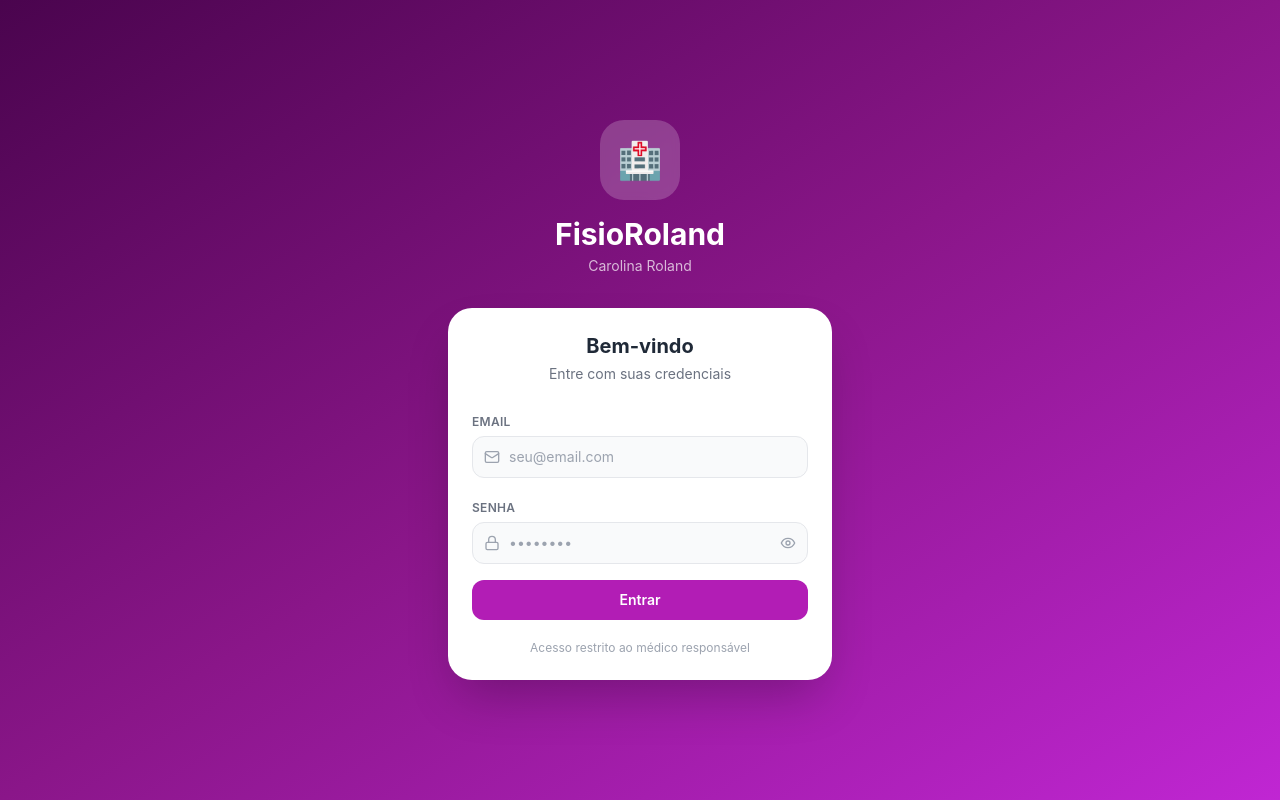
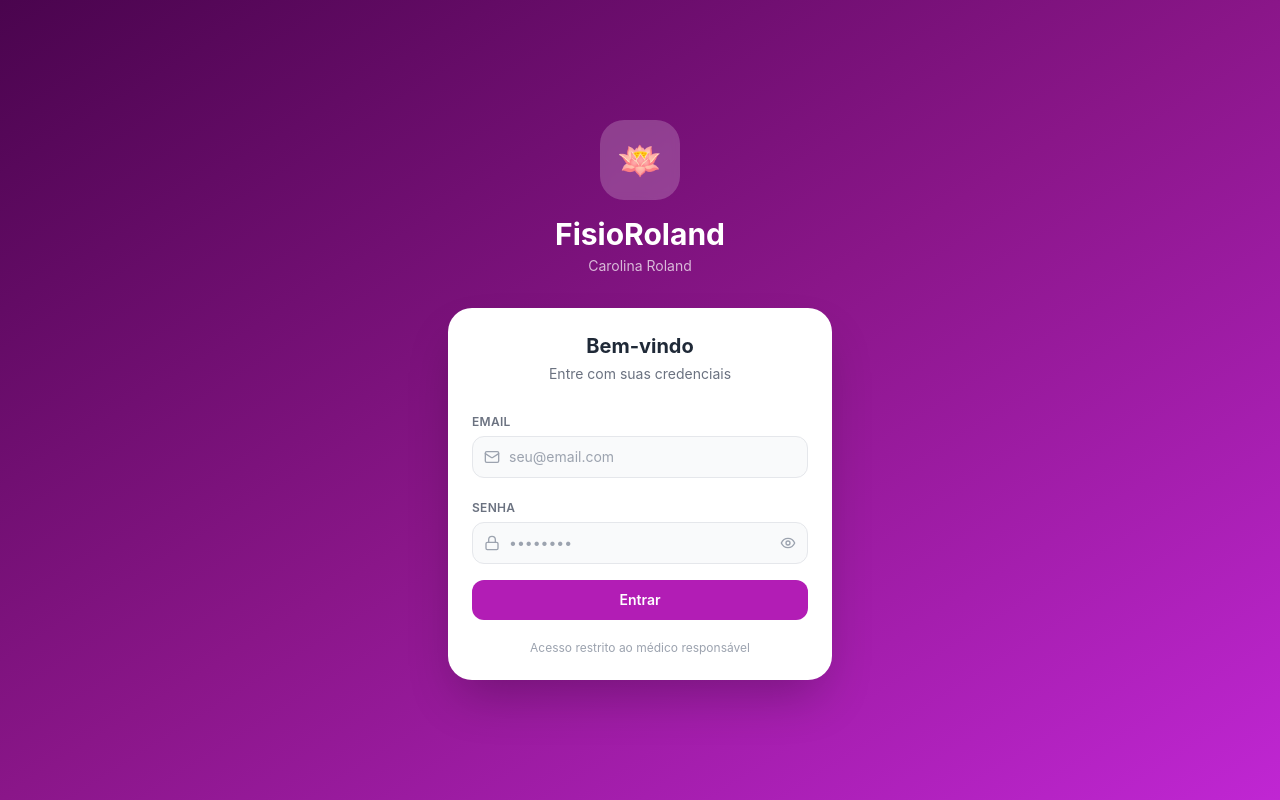
Before and after one commit to CaPinh/medapp, a Next.js app: page /login in a window 1280 px wide. Built offline with nearby package versions, Linux system fonts and the light colour scheme; no server answers.

Commit message:
Update page.tsx

```diff
--- a/app/login/page.tsx
+++ b/app/login/page.tsx
@@ -38,7 +38,7 @@ export default function LoginPage() {
       <div className="w-full max-w-sm">
         <div className="text-center mb-8">
           <div className="w-20 h-20 bg-white/20 rounded-3xl flex items-center justify-center mx-auto mb-4 backdrop-blur-sm">
-            <span className="text-4xl">🏥</span>
+            <span className="text-4xl">🪷</span>
           </div>
           <h1 className="text-white text-3xl font-bold">FisioRoland</h1>
           <p className="text-white/70 text-sm mt-1">Carolina Roland</p>
```
